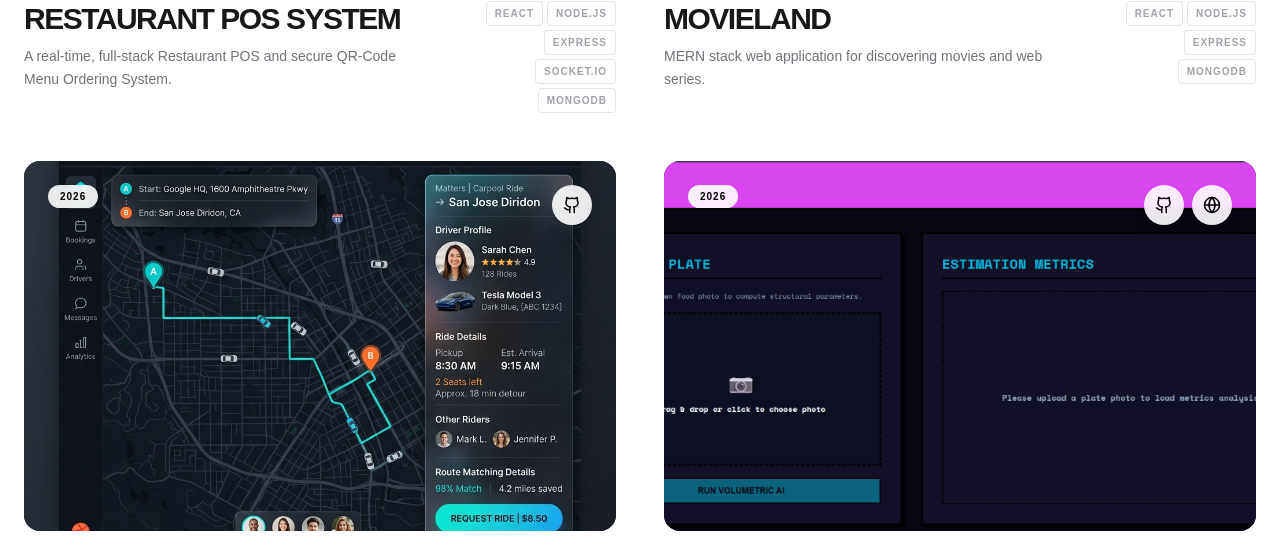
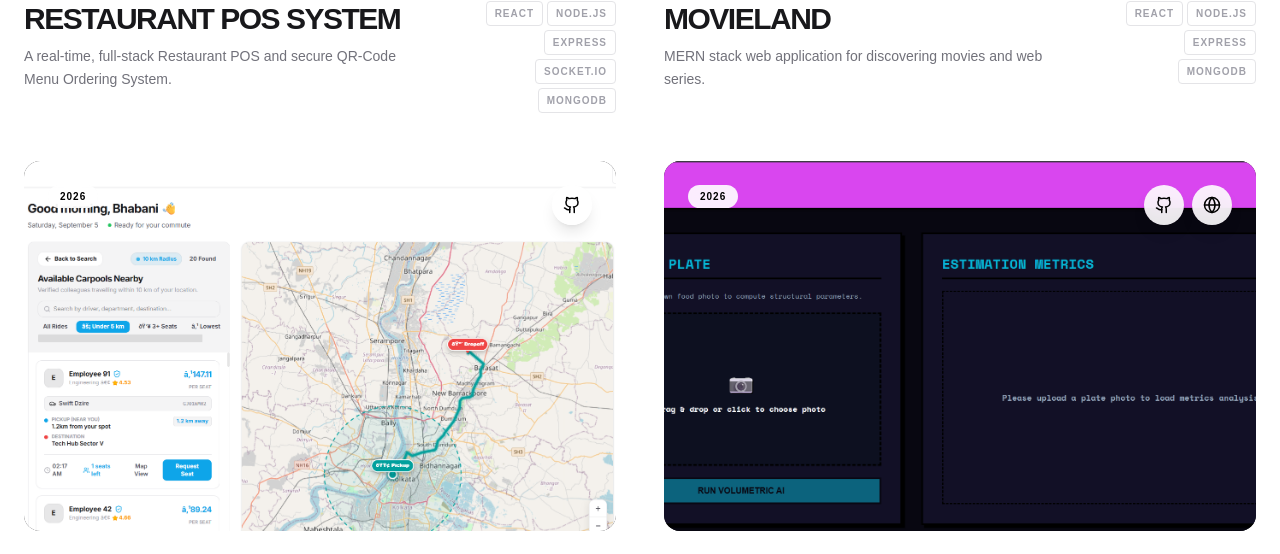
Before and after one commit to devxbhabani/port-devxbhabani, a React (Vite) app in the folder frontend/: page / in a window 1280 px wide. Shown: the part 4563-5117 px from the top of the page. Built offline with nearby package versions, Linux system fonts and the light colour scheme; a web font is replaced by a local one.

Commit message:
Added Original Makelyft banner

```diff
--- a/frontend/src/components/Projects.jsx
+++ b/frontend/src/components/Projects.jsx
@@ -75,7 +75,7 @@ const projectData = [
 		],
 		challenges:
 			"Implementing a highly efficient geospatial matching algorithm that could accurately pair riders and drivers in real-time based on live traffic data and strict schedule constraints.",
-		image: "/projects/makelyft.jpg",
+		image: "/projects/makelyft.png",
 		tags: ["React", "Node.js", "Express", "PostgreSQL", "WebSockets"],
 		github: "https://github.com/devxbhabani/makelyft",
 		live: "#",
```
Also changed, not shown: frontend/public/projects/makelyft.jpg (deleted), frontend/public/projects/makelyft.png (added).
